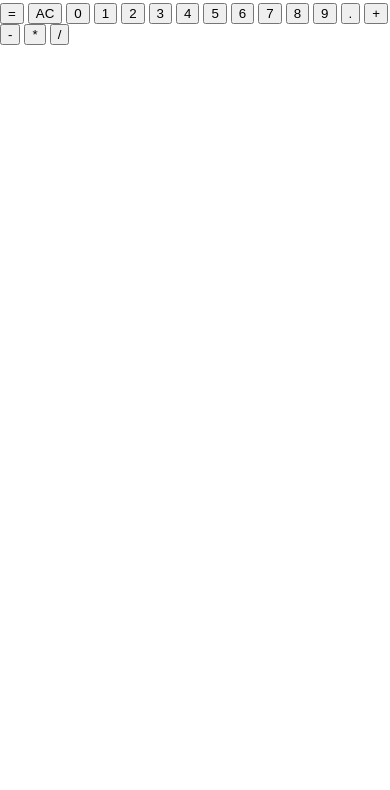
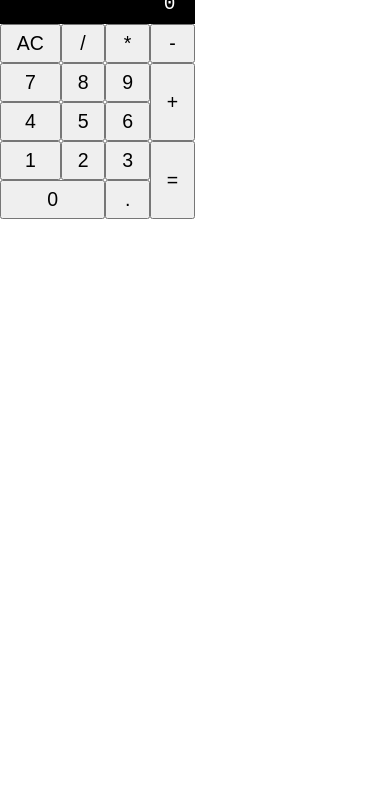
Before and after one commit to Roger-Heathcote/fac_calc, a plain HTML site: page index.html in a window 390 px wide. Shown: the part 52-842 px from the top of the page. Drawn offline with Linux system fonts and the light colour scheme.

Commit message:
Created initial grad layout with fluid typography. Severe issues getting a responsive square grid so container width needs to be specified as of now. Also, problems getting max-width and max-height to play nicely so none set so far. Updated plan.txt with next steps.

```diff
--- a/index.css
+++ b/index.css
@@ -17,3 +17,33 @@ img {
     max-width: 100%;
     height: auto;
 }
+#calc{
+    --CALC-WIDTH: 50vw;
+    width: var(--CALC-WIDTH);
+}
+#display{
+    background-color: black;
+    color: white;
+    font-family: monospace;
+    font-size: calc(var(--CALC-WIDTH)/10);
+    height: calc(var(--CALC-WIDTH) / 5);
+    line-height: calc(var(--CALC-WIDTH) / 5);
+    text-align: right;
+    padding: 0em 1em 1em 0em;
+}
+#buttons {
+    height: var(--CALC-WIDTH);
+    display: grid;
+    grid-auto-rows: 1fr;
+    grid-template-areas: "cl di mu su"
+    "se ei ni ad"
+    "fo fi si ad"
+    "on tw th eq"
+    "ze ze de eq";
+}
+#add { grid-area: ad; }
+#zero { grid-area: ze; }
+#equals { grid-area: eq; }
+button{
+    font-size: calc(var(--CALC-WIDTH)/10);
+}
--- a/index.html
+++ b/index.html
@@ -8,26 +8,28 @@
     </head>
     <body>
         <h1>Calculator!</h1>
-
+        <div id="calc">
             <div id="display"></div>
-
-        <button type="button" id="equals">=</button>
+            <div id="buttons">
                 <button type="button" id="clear">AC</button>
-        <button type="button" id="zero">0</button>
+                <button type="button" id="divide">/</button>
+                <button type="button" id="multiply">*</button>
+                <button type="button" id="subtract">-</button>
+                <button type="button" id="seven">7</button>
+                <button type="button" id="eight">8</button>
+                <button type="button" id="nine">9</button>
+                <button type="button" id="add">+</button>
+                <button type="button" id="four">4</button>
+                <button type="button" id="five">5</button>
+                <button type="button" id="six">6</button>
                 <button type="button" id="one">1</button>
                 <button type="button" id="two">2</button>
                 <button type="button" id="three">3</button>
-        <button type="button" id="four">4</button>
-        <button type="button" id="five">5</button>
-        <button type="button" id="six">6</button>
-        <button type="button" id="seven">7</button>
-        <button type="button" id="eight">8</button>
-        <button type="button" id="nine">9</button>
+                <button type="button" id="equals">=</button>
+                <button type="button" id="zero">0</button>
                 <button type="button" id="decimal">.</button>
-        <button type="button" id="add">+</button>
-        <button type="button" id="subtract">-</button>
-        <button type="button" id="multiply">*</button>
-        <button type="button" id="divide">/</button>
+            </div>
+        </div>
     </body>
     <script>
         const allowedChars = /^[0123456789\+\-\*\/\.]$/;
```
Also changed, not shown: plan.txt. Lines whose indentation alone changed are shown as unchanged.
